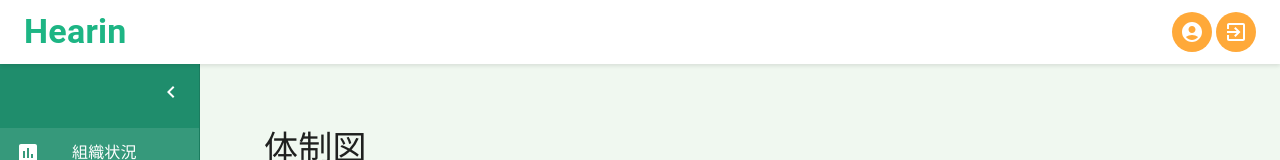
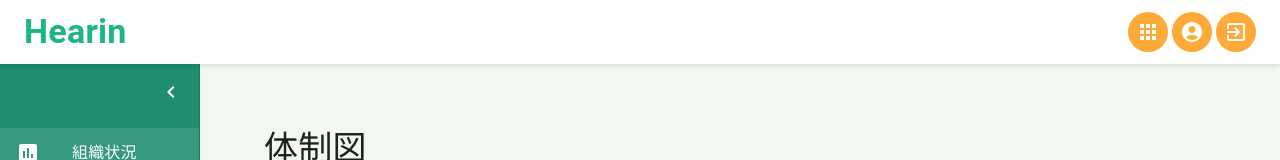
Before and after one commit to Taiga-422/hearine-app, a Next.js app: page /companyId/oz_info in a window 1280 px wide. Shown: the top 160 px of the page. Built offline with nearby package versions, Linux system fonts and the light colour scheme.

Commit message:
メニューアイコンの追加

```diff
--- a/src/components/layout/Header.tsx
+++ b/src/components/layout/Header.tsx
@@ -9,7 +9,7 @@ import {
   Menu,
   MenuItem,
 } from "@mui/material";
-import { AccountCircle, ExitToApp } from "@mui/icons-material";
+import { AccountCircle, ExitToApp, Apps } from "@mui/icons-material";
 import { useState } from "react";
 import { useRouter } from "next/navigation";
 
@@ -66,17 +66,36 @@ export default function Header() {
           Hearin
         </Typography>
 
-        {/* 右端: プロフィールとログアウト */}
+        {/* 右端: 各メニュー */}
         <Box sx={{ display: "flex", alignItems: "center", gap: 1 }}>
+            {/* メニューボタン */}
+            <IconButton
+            edge="end"
+            aria-label="account of current user"
+            aria-controls="menu"
+            aria-haspopup="true"
+            onClick={handleProfileMenuOpen}
+            sx={{
+              color: "#ffffff",
+              backgroundColor: "#ffa939ff",
+              "&:hover": {
+              backgroundColor: "#e6952e"
+              }
+            }}
+            >
+              <Apps />
+            </IconButton>
+
             {/* プロフィールボタン */}
             <IconButton
             edge="end"
             aria-label="account of current user"
-            aria-controls="primary-search-account-menu"
+            aria-controls="profile"
             aria-haspopup="true"
             onClick={handleProfileMenuOpen}
             sx={{
               color: "#ffffff",
+              ml: 1,
               backgroundColor: "#ffa939ff",
               "&:hover": {
               backgroundColor: "#e6952e"
@@ -104,7 +123,7 @@ export default function Header() {
 
         {/* プロフィールメニュー */}
         <Menu
-          id="primary-search-account-menu"
+          id="profile"
           anchorEl={anchorEl}
           anchorOrigin={{
             vertical: "bottom",
```
